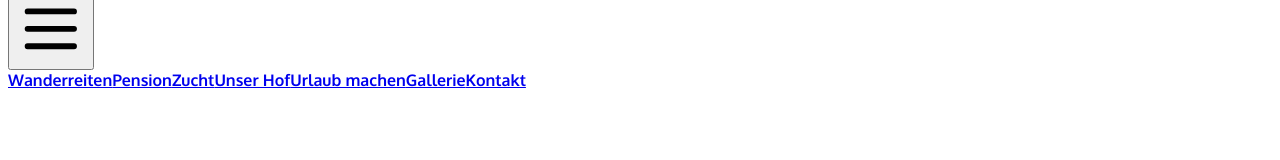
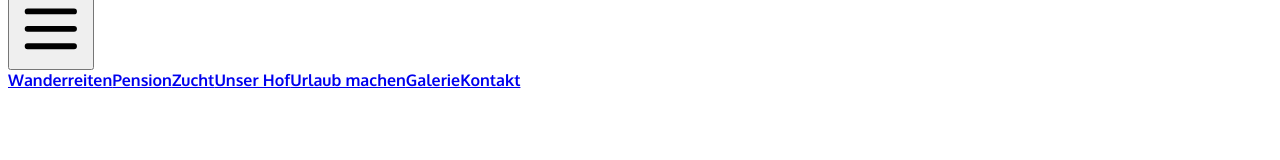
Before and after one commit to felixroos/les-ecuries-du-flecken, a Next.js app: page /les-ecuries-du-flecken/ in a window 1280 px wide. Shown: the part 336-496 px from the top of the page. Built offline with nearby package versions, Linux system fonts and the light colour scheme; a web font is replaced by a local one.

Commit message:
fix typo

```diff
--- a/components/Menu.tsx
+++ b/components/Menu.tsx
@@ -4,7 +4,7 @@ import { MenuIcon, XIcon } from '@heroicons/react/outline';
 import { Fragment } from 'react';
 const icon = 'https://www.freeiconspng.com/thumbs/horse-icons/horse-icon-27.png';
 
-export const navigation = ['Wanderreiten', 'Pension', 'Zucht', 'Unser Hof', 'Urlaub machen', 'Gallerie', 'Kontakt'];
+export const navigation = ['Wanderreiten', 'Pension', 'Zucht', 'Unser Hof', 'Urlaub machen', 'Galerie', 'Kontakt'];
 
 export default function Example() {
   return (
```
Also changed, not shown: 2 other files (tests, documents, lock files or other folders).
